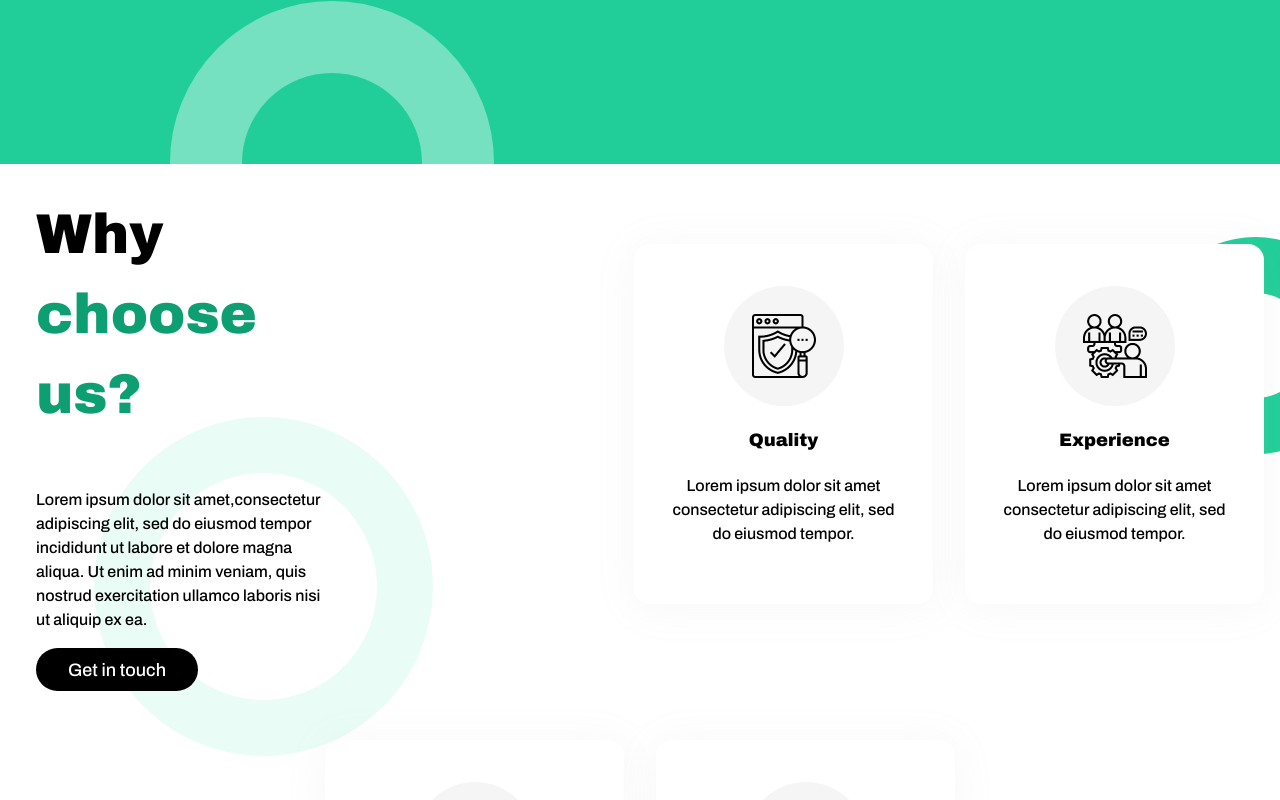
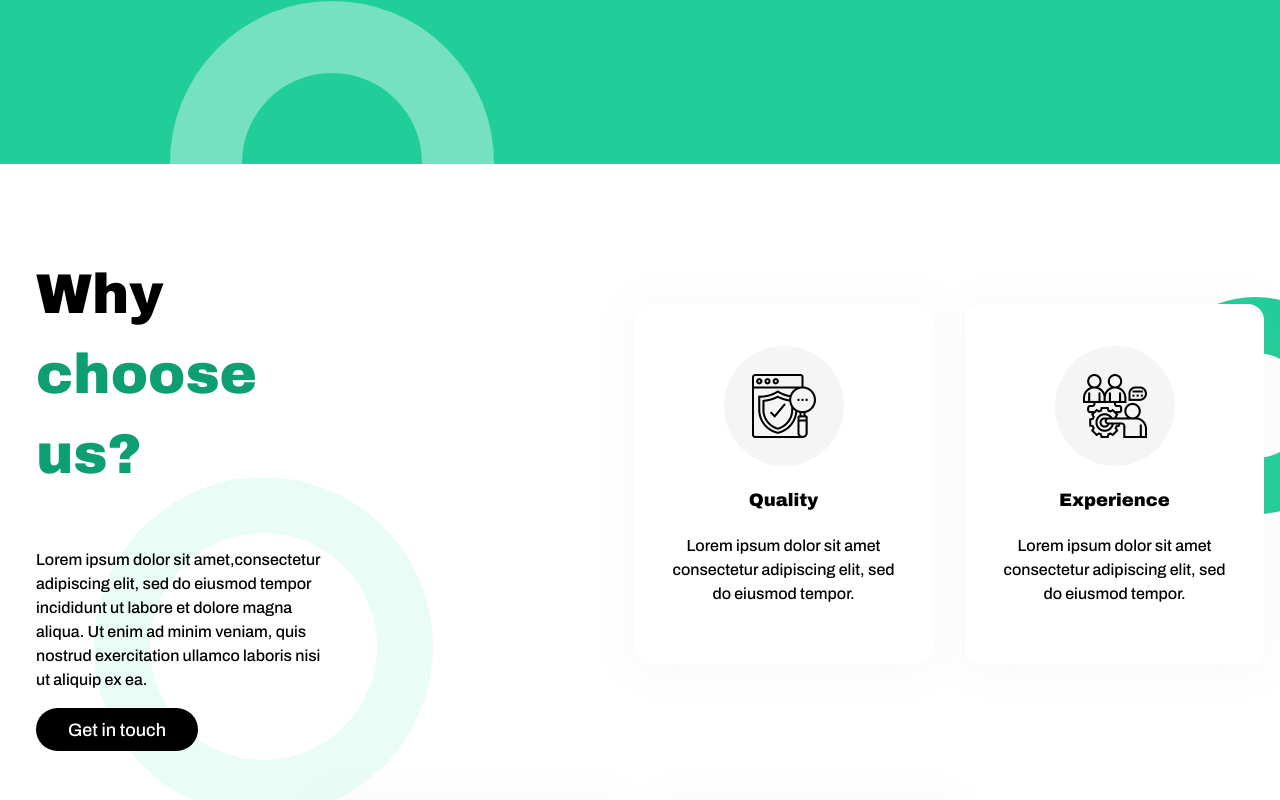
Before and after one commit to a11ysolutions/website, a React (Create React App) app: page / in a window 1280 px wide. Shown: the part 1040-1840 px from the top of the page. Built offline with nearby package versions, Linux system fonts and the light colour scheme.

Commit message:
fix: adjust margin-top of Why choose us section

```diff
--- a/src/Components/UI/Qualities/Qualities.css
+++ b/src/Components/UI/Qualities/Qualities.css
@@ -110,7 +110,7 @@
   .why-choose-us-qualities {
     display: flex;
     flex-direction: row;
-    margin-top: 170px;
+    margin-top: 230px;
     column-gap: 140px;
   }
   .why-choose-us-qualities {
```
